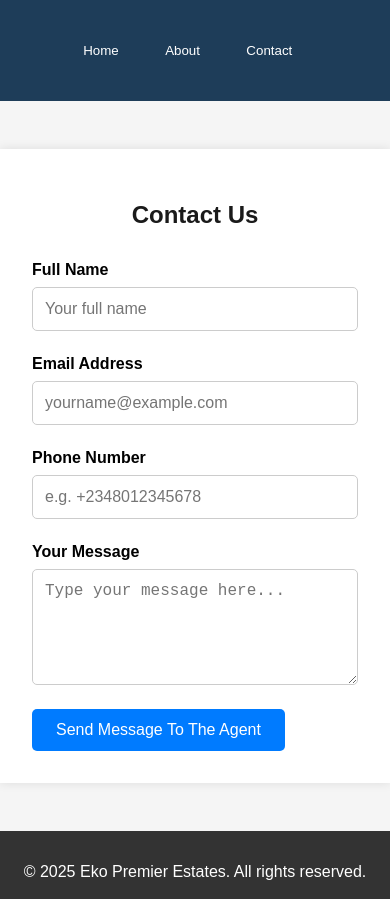
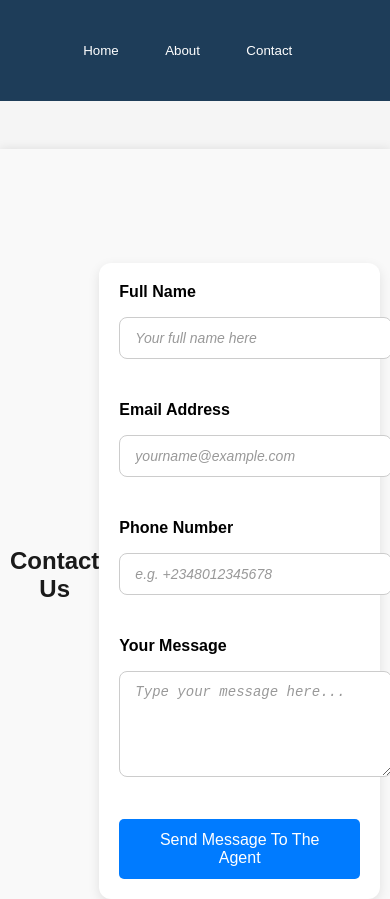
Before and after one commit to cloudcoder88/estate-project, an Angular app: page /contact in a window 390 px wide. Shown: the top 899 px of the page. Built offline with nearby package versions, Linux system fonts and the light colour scheme.

Commit message:
fixed the contact .us page not tomake data to vanish when user naviagtes, added placeholders to all form fields

```diff
--- a/src/app/contact/contact.component.css
+++ b/src/app/contact/contact.component.css
@@ -0,0 +1,55 @@
+.contact-section {
+  display: flex;
+  justify-content: center;
+  align-items: center;
+  min-height: 100vh;
+  background: #f9f9f9;
+  padding: 20px;
+}
+
+.contact-form {
+  background: #fff;
+  padding: 25px 30px;
+  border-radius: 12px;
+  box-shadow: 0 4px 12px rgba(0, 0, 0, 0.1);
+
+  width: 100%;
+  max-width: 450px;
+  margin: 0 auto;
+}
+
+/*  Mobile fix */
+@media (max-width: 600px) {
+  .contact-form {
+    padding: 20px;
+    max-width: 95%;
+  }
+
+  .contact-section {
+    padding: 10px;
+  }
+}
+
+.contact-form input,
+.contact-form textarea {
+  width: 100%;
+  padding: 12px 15px;
+  margin-top: 8px;
+  margin-bottom: 18px;
+  border: 1px solid #ccc;
+  border-radius: 8px;
+  font-size: 14px;
+  outline: none;
+  transition: border-color 0.3s ease;
+}
+
+.contact-form input::placeholder,
+.contact-form textarea::placeholder {
+  color: #999;   /* soft gray "inbox" text */
+  font-style: italic;
+}
+
+.contact-form input:focus,
+.contact-form textarea:focus {
+  border-color: #2196f3;  /* highlight on focus */
+}
--- a/src/app/contact/contact.component.html
+++ b/src/app/contact/contact.component.html
@@ -5,22 +5,49 @@
   <form class="contact-form" (ngSubmit)="onSubmit()" #f="ngForm">
     <div class="form-group">
       <label for="name">Full Name</label>
-      <input type="text" id="name" name="fullName" [(ngModel)]="contact.fullName" placeholder="Your full name" required />
+      <input
+        type="text"
+        id="name"
+        name="fullName"
+        [(ngModel)]="contact.fullName"
+        placeholder="Your full name here"
+        required
+      />
     </div>
 
     <div class="form-group">
       <label for="email">Email Address</label>
-      <input type="email" id="email" name="email" [(ngModel)]="contact.email" placeholder="yourname@example.com" required />
+      <input
+        type="email"
+        id="email"
+        name="email"
+        [(ngModel)]="contact.email"
+        placeholder="yourname@example.com"
+        required
+      />
     </div>
 
     <div class="form-group">
       <label for="phone">Phone Number</label>
-      <input type="tel" id="phone" name="phone" [(ngModel)]="contact.phone" placeholder="e.g. +2348012345678" />
+      <input
+        type="tel"
+        id="phone"
+        name="phone"
+        [(ngModel)]="contact.phone"
+        placeholder="e.g. +2348012345678"
+      />
     </div>
 
     <div class="form-group">
       <label for="message">Your Message</label>
-      <textarea id="message" name="message" [(ngModel)]="contact.message" rows="5" placeholder="Type your message here..." required></textarea>
+      <textarea
+        id="message"
+        name="message"
+        [(ngModel)]="contact.message"
+        rows="5"
+        placeholder="Type your message here..."
+        required
+      ></textarea>
     </div>
 
     <button type="submit">Send Message To The Agent</button>
--- a/src/app/contact/contact.component.ts
+++ b/src/app/contact/contact.component.ts
@@ -1,29 +1,41 @@
 import { Component } from '@angular/core';
 import { HttpClient } from '@angular/common/http';
 import { FormsModule } from '@angular/forms';
-
+import { FormsDataService } from '../formsdata.service';
 
 @Component({
   selector: 'app-contact',
+  standalone: true,
   imports: [FormsModule],
   templateUrl: './contact.component.html',
-  styleUrl: './contact.component.css'
+  styleUrls: ['./contact.component.css']
 })
 export class ContactComponent {
- contact={
-  fullName:'',
-  email:'',
-  message:'',
-  phone:''
- }
+  contact = {
+    fullName: '',
+    email: '',
+    phone: '',
+    message: ''
+  };
 
-constructor(private http: HttpClient) {}
+  constructor(private http: HttpClient, private formsDataService: FormsDataService) {}
+
+  ngOnInit() {
+    // Load saved form data when navigating back
+    this.contact = this.formsDataService.getFormData();
+  }
+
+  onInputChange() {
+    // Save form data on each change
+    this.formsDataService.setFormData(this.contact);
+  }
 
   onSubmit() {
     this.http.post('https://real-estate-backend-dxa1.onrender.com/contact', this.contact).subscribe({
-      next: (res) => {
+      next: () => {
         alert('✅ Message sent successfully!');
-        this.contact = { fullName: '', email: '', phone: '', message: '' }; // reset form
+        this.contact = { fullName: '', email: '', phone: '', message: '' };
+        this.formsDataService.setFormData(this.contact); // reset stored data
       },
       error: (err) => {
         console.error('❌ Error sending message:', err);
--- a/src/app/formsdata.service.ts
+++ b/src/app/formsdata.service.ts
@@ -3,20 +3,14 @@ import { Injectable } from '@angular/core';
 @Injectable({
   providedIn: 'root'
 })
-export class FormsdataService {
+export class FormsDataService {
   private formData: any = {};
 
-  constructor() { }
-
   setFormData(data: any) {
-    this.formData = { ...this.formData, ...data };
+    this.formData = data;
   }
 
   getFormData() {
     return this.formData;
   }
-
-  clearFormData() {
-    this.formData = {};
-  }
 }
--- a/src/styles.css
+++ b/src/styles.css
@@ -103,9 +103,6 @@ footer {
     .property {
         flex:1 1 100% ;
     }
-  .nav ul{
-    flex-direction: column;
-  }
 }
 
 
```
